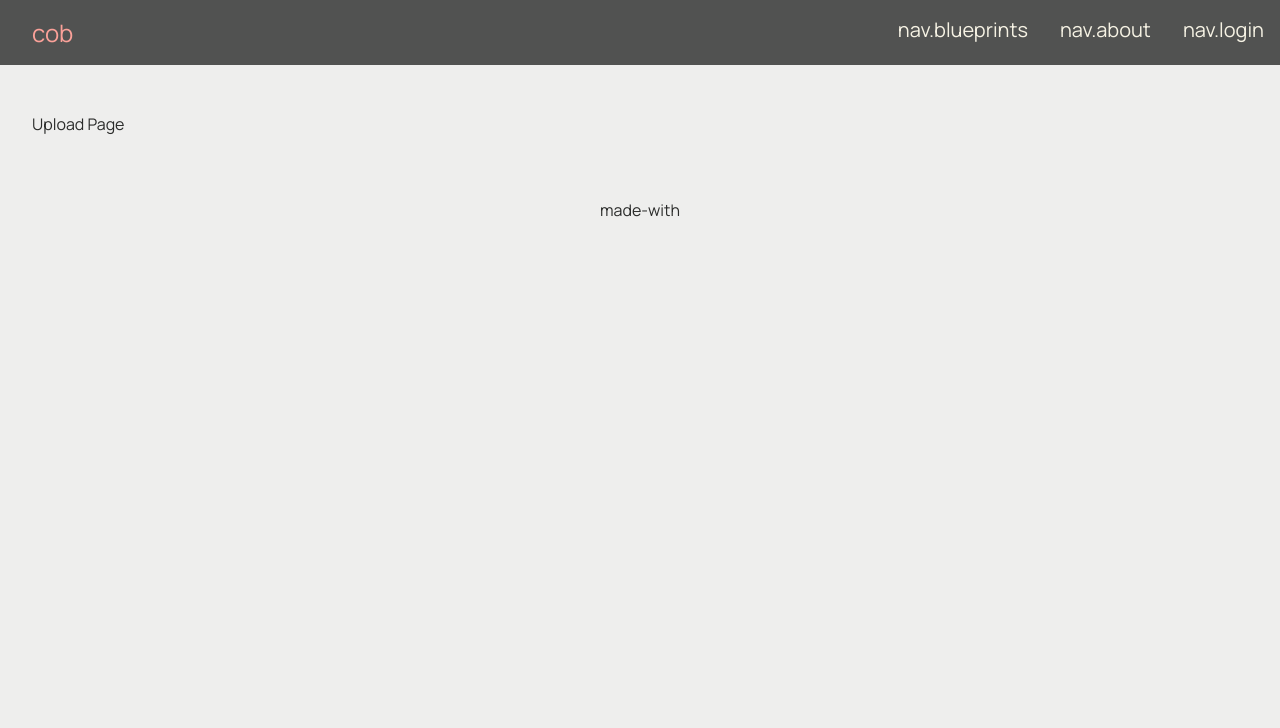
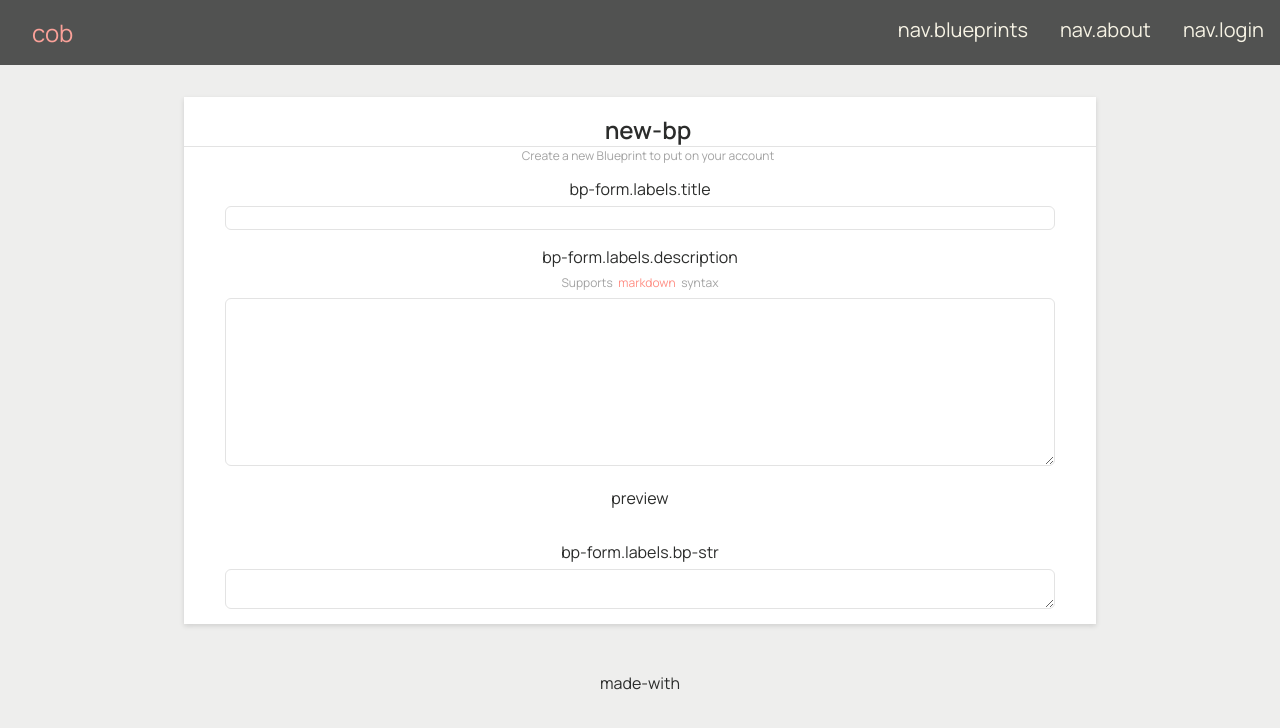
Before and after one commit to dhershman1/cob-2, a Vue app: page /upload in a window 1280 px wide. Shown: the top 728 px of the page. Built offline with nearby package versions, Linux system fonts and the light colour scheme.

Commit message:
Added: Upload component

```diff
--- a/src/views/Upload.vue
+++ b/src/views/Upload.vue
@@ -1,3 +1,105 @@
 <template>
-  <p>Upload Page</p>
+  <div class="upload">
+    <basic-card
+      size="lg"
+      :title="$t('new-bp')"
+      subtitle="Create a new Blueprint to put on your account"
+      separator
+      lg-title
+    >
+      <template #content>
+        <form class="bp__form">
+          <fieldset>
+            <label for="title">
+              <p>{{ $t('bp-form.labels.title') }}</p>
+              <input
+                id="title"
+                v-model="title"
+                class="input__field control"
+                name="title"
+                type="text"
+              >
+            </label>
+          </fieldset>
+          <fieldset>
+            <label for="description">
+              <p>{{ $t('bp-form.labels.description') }}</p>
+              <p class="subtext">Supports <a
+                class="link"
+                href="https://docs.github.com/en/get-started/writing-on-github/getting-started-with-writing-and-formatting-on-github/basic-writing-and-formatting-syntax"
+                target="_blank"
+              >markdown</a> syntax</p>
+              <textarea
+                id="description"
+                v-model="description"
+                class="input__field control"
+                name="description"
+                type="text"
+                rows="10"
+              />
+            </label>
+            <div class="marked-preview">
+              <p>{{ $t('preview') }}</p>
+              <parsed-content
+                :content="description"
+              />
+            </div>
+          </fieldset>
+          <fieldset>
+            <label for="bp-str">
+              <p>{{ $t('bp-form.labels.bp-str') }}</p>
+              <textarea
+                id="bp-str"
+                v-model="bpStr"
+                class="input__field control"
+                name="bp-str"
+                type="text"
+              />
+            </label>
+          </fieldset>
+        </form>
+      </template>
+    </basic-card>
+  </div>
 </template>
+
+<script setup>
+import { ref } from 'vue'
+import BasicCard from '../components/cards/Basic.vue'
+import ParsedContent from '../components/cards/ParsedContent.vue'
+
+const title = ref('')
+const description = ref('')
+const bpStr = ref('')
+</script>
+
+<style scoped>
+fieldset {
+  border: none;
+}
+
+.marked-preview .card {
+  text-align: left;
+}
+
+.control,
+.marked-preview {
+  width: 95%;
+}
+
+.marked-preview {
+  margin: auto;
+}
+
+.upload {
+  display: flex;
+  text-align: center;
+  justify-content: center;
+  align-content: center;
+}
+
+.subtext {
+  font-size: 12px;
+  color: var(--dark-grey);
+}
+</style>
```
